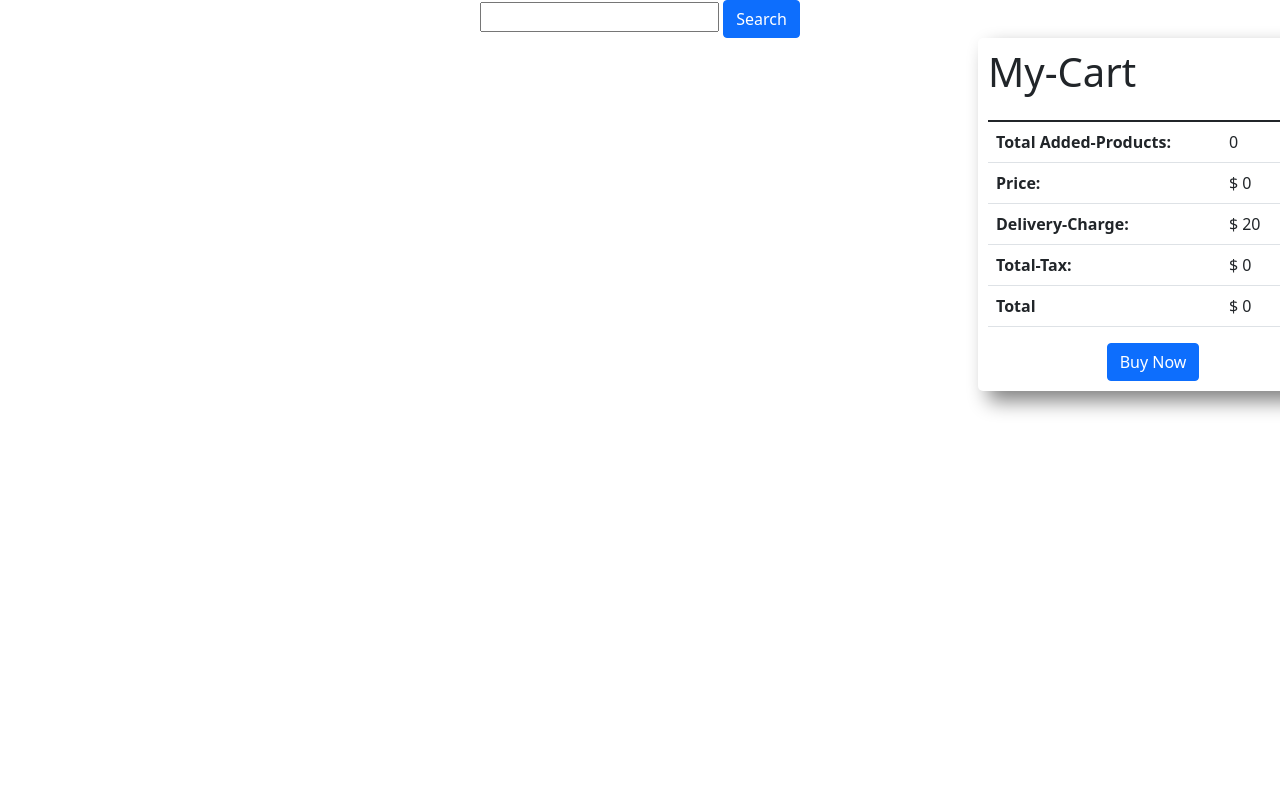
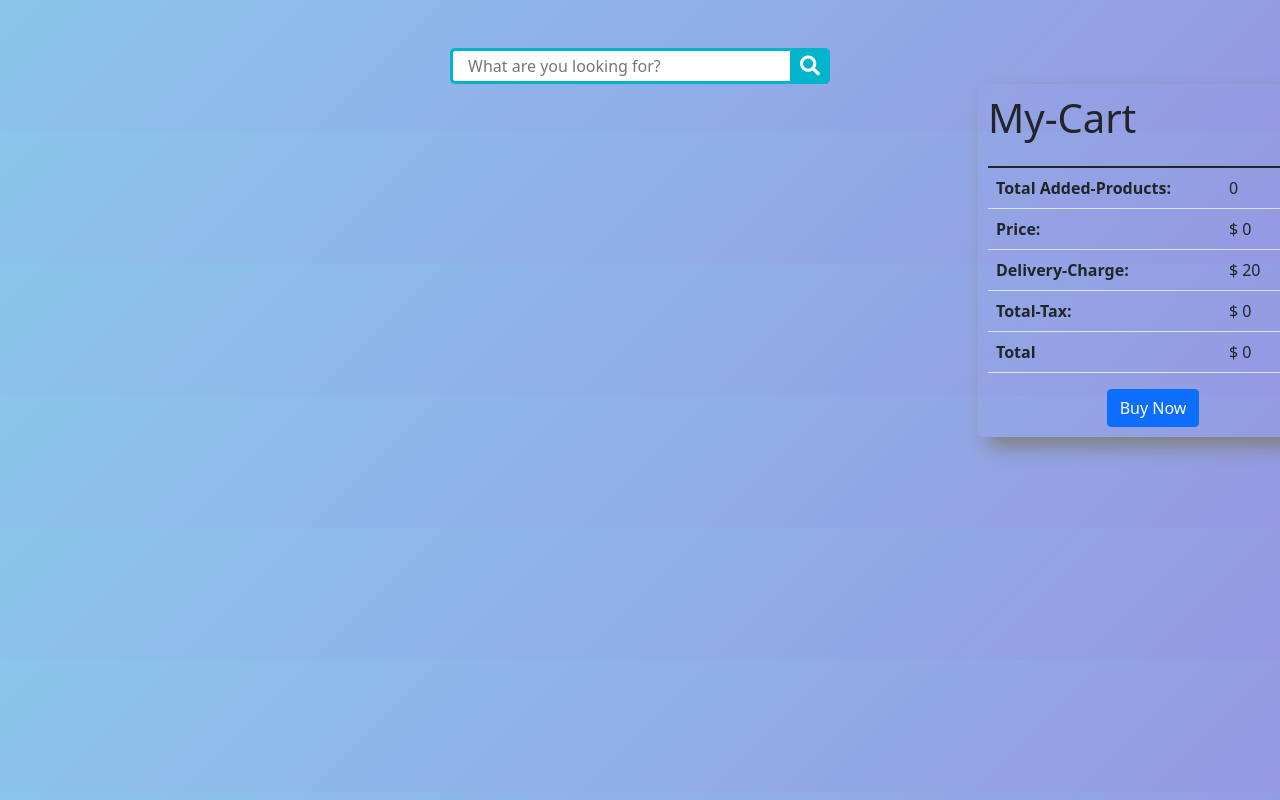
Before and after one commit to AwalHossain/store-fix, a plain HTML site: page index.html in a window 1280 px wide. Drawn offline with nearby package versions, Linux system fonts and the light colour scheme; no server answers.

Commit message:
design modified

```diff
--- a/css/style.css
+++ b/css/style.css
@@ -1,7 +1,43 @@
 body {
   overflow-x: hidden;
   font-family: "Montserrat", sans-serif;
-  /* background-color: black !important; */
+  background-image: linear-gradient(135deg, #8bc6ec 0%, #9599e2 100%);
+}
+/* Search Bar  */
+.search {
+  /* width: 100%; */
+  position: relative;
+  display: flex;
+  justify-content: center;
+}
+.wrap {
+  margin: 0 auto;
+}
+.searchTerm {
+  width: 340px;
+  border: 3px solid #00b4cc;
+  border-right: none;
+  padding: 15px;
+  height: 20px;
+  border-radius: 5px 0 0 5px;
+  outline: none;
+  color: #9dbfaf;
+}
+
+.searchTerm:focus {
+  color: #00b4cc;
+}
+
+.searchButton {
+  width: 40px;
+  height: 36px;
+  border: 1px solid #00b4cc;
+  background: #00b4cc;
+  text-align: center;
+  color: #fff;
+  border-radius: 0 5px 5px 0;
+  cursor: pointer;
+  font-size: 20px;
 }
 
 /*===================== Basic E-commerce Card Design ============= */
--- a/index.html
+++ b/index.html
@@ -23,13 +23,16 @@
 
   <main class="main">
     <!--========================== Search Bar =======================-->
-    <div class="search-field ">
-      <div class="search-box  text-center">
-        <input id="input-field" class="search-field" type="text" />
-        <button type="button" class="btn btn-primary search-button" data-toggle="button" aria-pressed="false"
-          autocomplete="off" id="search-btn" onclick="loadProducts()">
-          Search
-        </button>
+    <div class="search-field  container mt-5">
+      <div class="search-box ">
+        <div class="wrap">
+          <div class="search">
+             <input type="text" class="searchTerm" placeholder="What are you looking for?">
+             <button type="submit" class="searchButton">
+               <i class="fa fa-search"></i>
+            </button>
+          </div>
+       </div>
       </div>
     </div>
 
```
